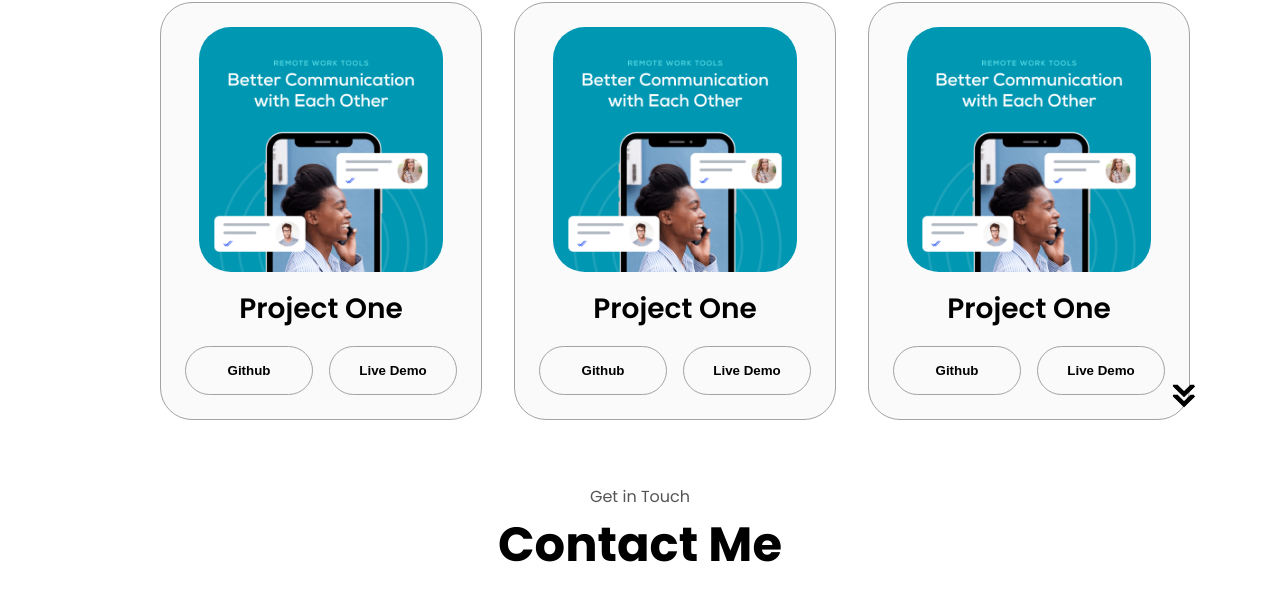
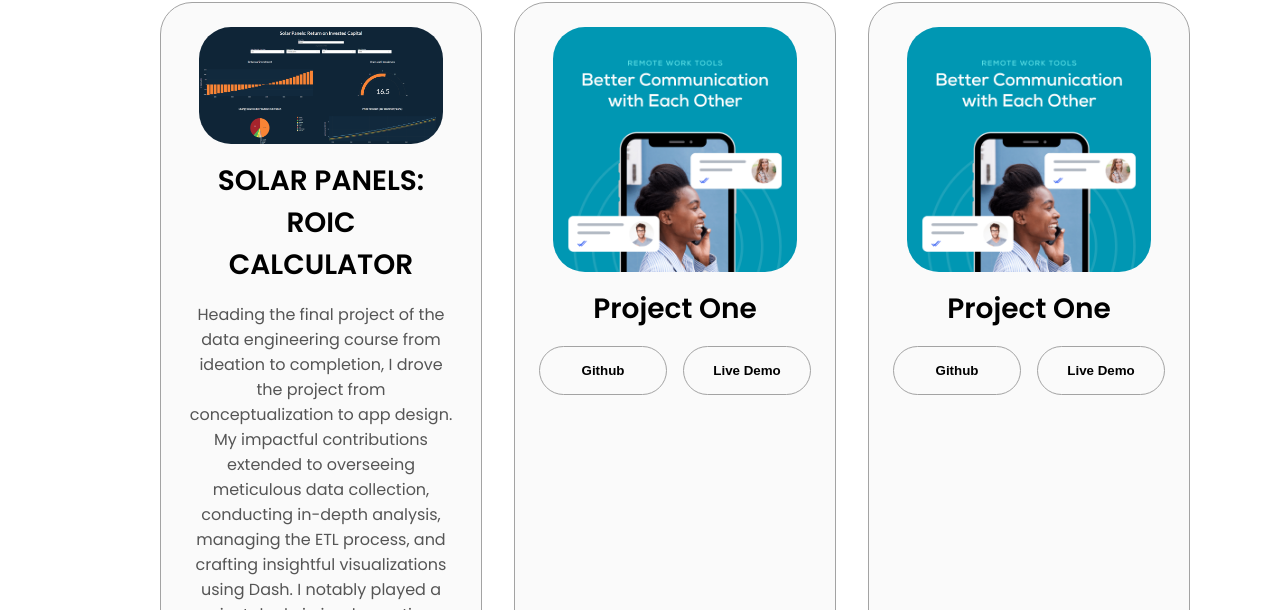
Before and after one commit to rameez1822534/k-portfolio, a plain HTML site: page index.html in a window 1280 px wide. Shown: the part 2864-3474 px from the top of the page. Drawn offline with Linux system fonts and the light colour scheme.

Commit message:
project section updated

```diff
--- a/index.html
+++ b/index.html
@@ -64,7 +64,7 @@
         <h1 class="title">About Me</h1>
         <div class="section-container">
             <div class="section__pic-container">
-                <img src="./assets/about-pic.png.jpg" alt="profile picture" class="about-pic">
+                <img src="./assets/about-pic.png.jpg  " alt="profile picture" class="about-pic">
             </div>
             <div class="about-details-container">
                 <div class="about-containers">
@@ -264,9 +264,11 @@
             <div class="about-containers">
             <div class="details-container color-container">
                 <div class="article-container">
-                    <img src="./assets/project-1.png" alt="Project 1" class="project-img">
+                    <img src="./assets/Screenshot 2024-04-26 180249.png" alt="Project 1" class="project-img">
                 </div>
-                <h2 class="experience-sub-title project-title">Project One</h2>
+                <h2 class="experience-sub-title project-title">SOLAR PANELS: ROIC CALCULATOR</h2>
+                <p>Heading the final project of the data engineering course from ideation to completion, I drove the project from conceptualization to app design. My impactful contributions extended to overseeing meticulous data collection, conducting in-depth analysis, managing the ETL process, and crafting insightful visualizations using Dash. I notably played a pivotal role in implementing advanced machine learning techniques for precise price estimation, showcasing my keen understanding of both technical aspects and overarching goals. My proactive engagement included leading discussions on further project development and fostering collaboration, emphasizing not just what was accomplished but also how I navigated challenges and facilitated the project's success.</p>
+                <br>
                 <div class="btn-container">
                     <button class="btn btn-color-2 project-btn" onclick="location.href='https://github.com/rameez1822534/final_project'">Github</button>
                     <button class="btn btn-color-2 project-btn" onclick="location.href='https://solar-panels-roi-v2.onrender.com/'">Live Demo</button>
```
Also changed, not shown: assets/Screenshot 2024-04-26 180249.png (added).
